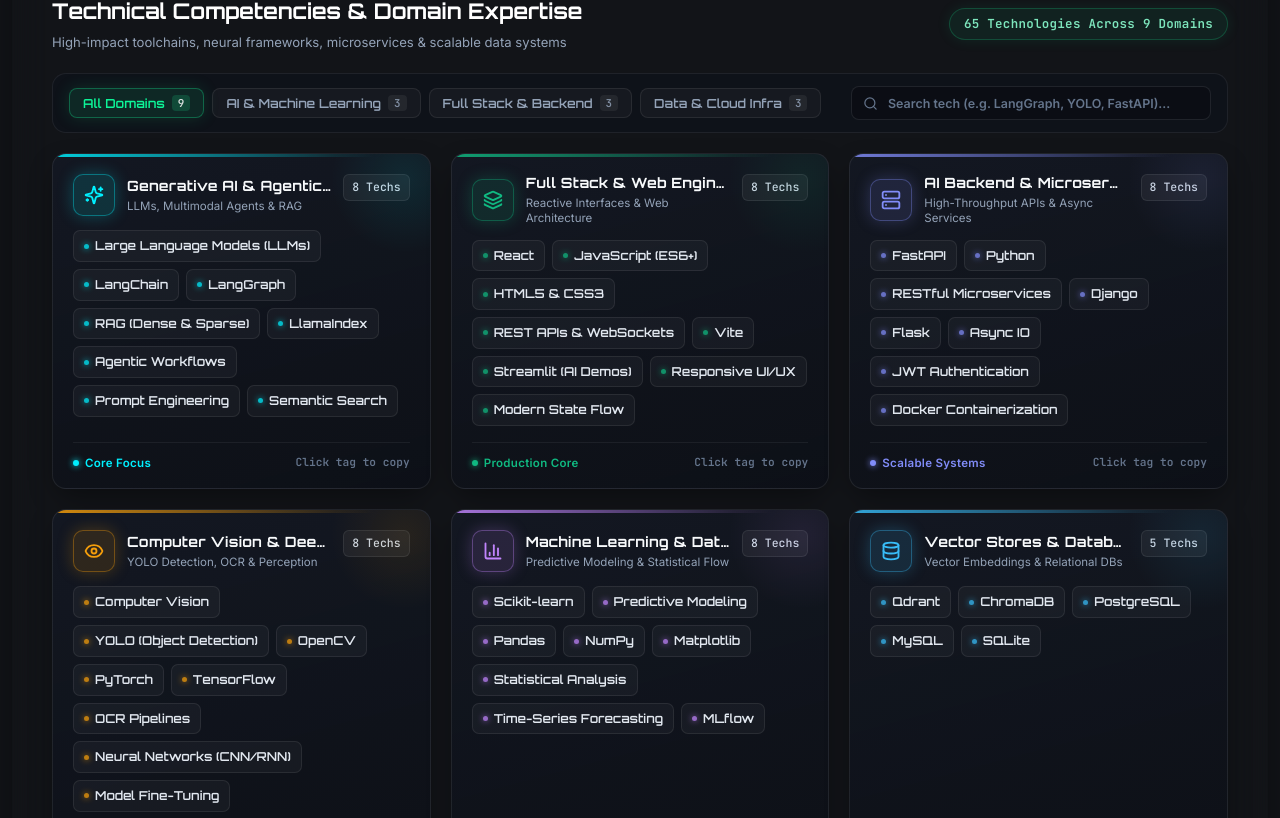
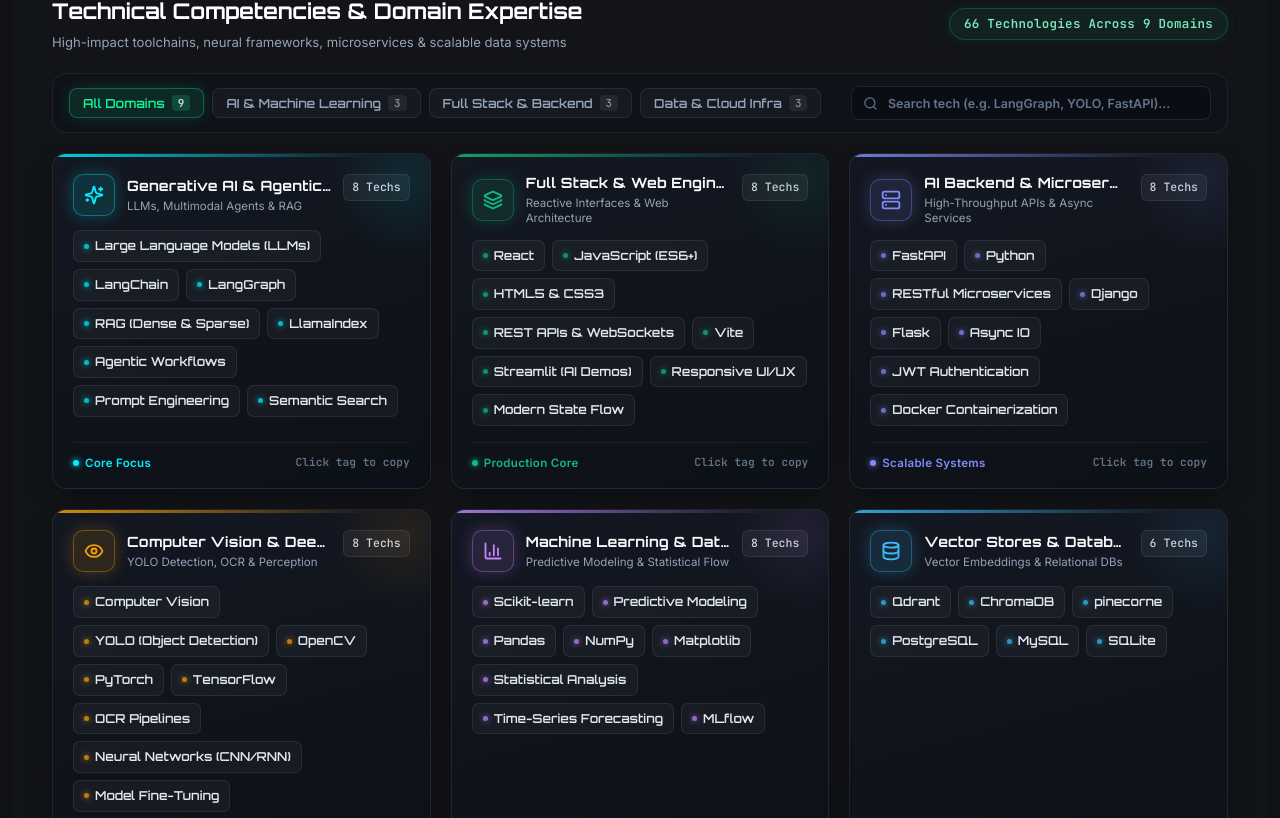
Before and after one commit to JOBIN456/PortFolio, a React (Vite) app: page / in a window 1280 px wide. Shown: the part 1182-2000 px from the top of the page. Built offline with nearby package versions, Linux system fonts and the light colour scheme; the HTML template or start-up script is replaced by a standard one.

Commit message:
feat: add portfolio data configuration containing personal, experience, and project details

```diff
--- a/src/data/portfolioData.js
+++ b/src/data/portfolioData.js
@@ -98,6 +98,7 @@
       items: [
         "Qdrant",
         "ChromaDB",
+        "pinecorne",
         "PostgreSQL",
         "MySQL",
         "SQLite",
```
